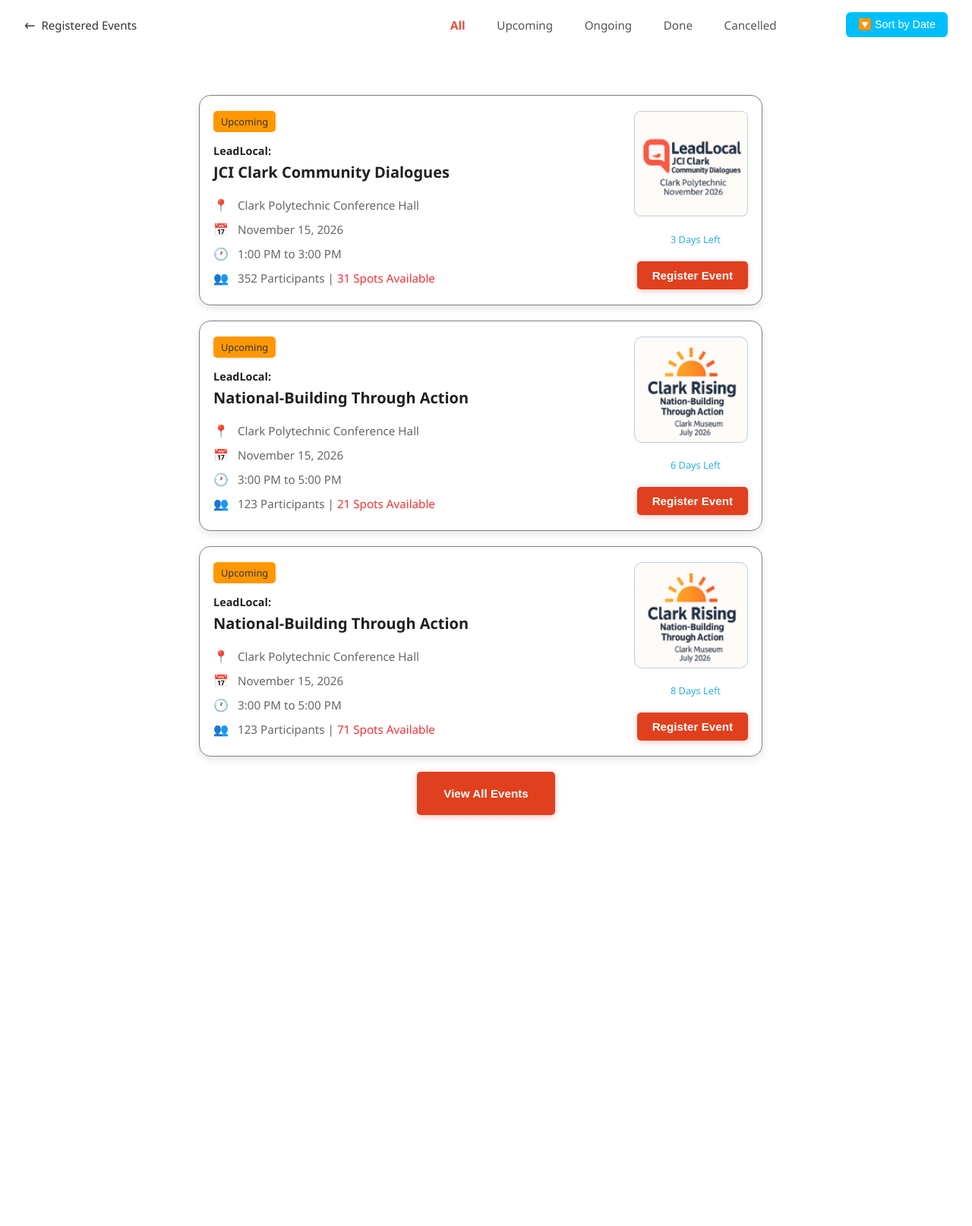
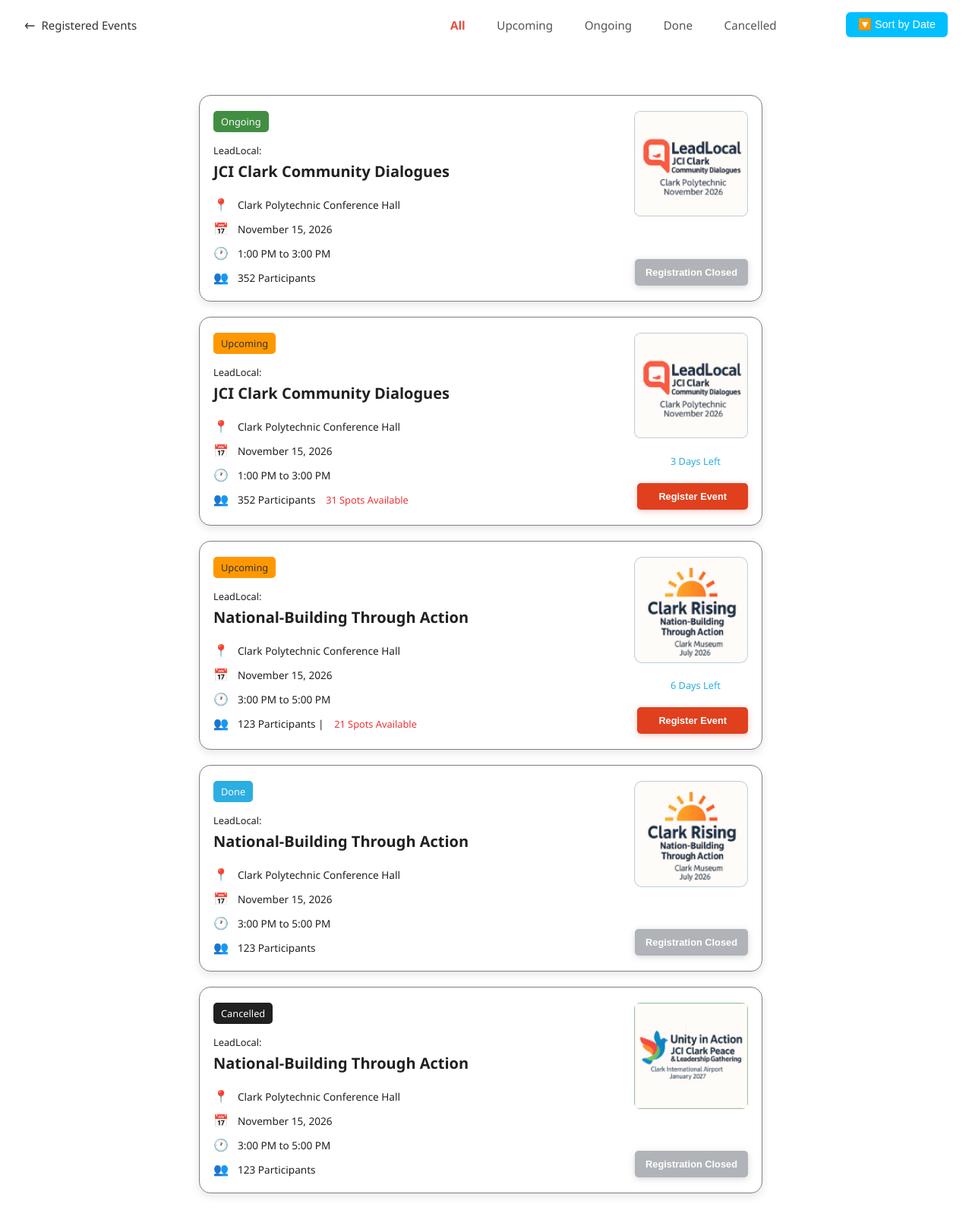
Before and after one commit to ellacalugay/JCI-WORLD-CONGRESS, a plain HTML site: page allevents.html in a window 1280 px wide. Shown: the whole page at 76% size. Before the commit the page ends 1113 px from the top, so only its background shows below. Drawn offline with Linux system fonts and the light colour scheme; a script that the page names is missing.

Commit message:
Enhance event display with new badges, improved navigation, and updated styles for better user interaction

```diff
--- a/allevents.html
+++ b/allevents.html
@@ -10,8 +10,8 @@
 
 <div class="top-bar">
   <div class="nav-left">
-    <span class="back-arrow">←</span>
-    <span class="bar-title">Registered Events</span>
+    <span class="back-arrow" onclick="window.location.href='index.html'">←</span>
+    <span class="bar-title" >Registered Events</span>
   </div>
 
   <div class="filter-tabs">
@@ -29,7 +29,44 @@
   </div>
 </div>
 
-  <section class="events-section"> </div>
+<section class="events-section"> </div>
+
+<div class="event-container">
+    <div class="event-card-highlight">
+        <div class="event-header">
+            <div class="event-left">
+                <span class="badge-ongoing">Ongoing</span>
+                <p class="event-lead">LeadLocal:</p>
+                <h2 class="event-title">JCI Clark Community Dialogues</h2>
+
+                <div class="event-details">
+                    <div class="detail-item">
+                    <div class="detail-icon location-icon">📍</div>
+                    <span>Clark Polytechnic Conference Hall</span>
+                </div>
+
+                <div class="detail-item">
+                    <div class="detail-icon calendar-icon">📅</div>
+                    <span>November 15, 2026</span>
+                </div>
+
+                <div class="detail-item">
+                    <div class="detail-icon time-icon">🕐</div>
+                    <span>1:00 PM to 3:00 PM</span>
+                </div>
+
+                <div class="detail-item">
+                    <div class="detail-icon people-icon">👥</div>
+                    <span>352 Participants</span>
+                </div>
+            </div>
+        </div>
+        <div class="right-side">
+            <img src="pictures/LeadLocal.png" alt="Lead Local Event" class="event-logo" />
+                <button class="closed-btn"> Registration Closed </button>
+            </div>
+    </div>
+</div>
 
 <div class="event-container">
     <div class="event-card-highlight">
@@ -57,7 +94,7 @@
 
                 <div class="detail-item">
                     <div class="detail-icon people-icon">👥</div>
-                    <span>352 Participants | <span class="spots-available">31 Spots Available</span></span>
+                    <span>352 Participants <span class="spots-available">31 Spots Available</span></span>
                 </div>
             </div>
         </div>
@@ -109,7 +146,7 @@
     <div class="event-card-highlight">
         <div class="event-header">
             <div class="event-left">
-                <span class="badge">Upcoming</span>
+                <span class="badge-done">Done</span>
                 <p class="event-lead">LeadLocal:</p>
                 <h3 class="event-title">National-Building Through Action</h3>
 
@@ -131,21 +168,52 @@
 
                 <div class="detail-item">
                     <div class="detail-icon people-icon">👥</div>
-                    <span>123 Participants | <span class="spots-available">71 Spots Available</span></span>
+                    <span>123 Participants</span>
                 </div>
             </div>
         </div>
             <div class="right-side">
                 <img src="pictures/ClarkRising.png" alt="ClarkRising Event" class="event-logo" />
-                <div class="days-left">8 Days Left</div>
-                <button class="register-btn" onclick="window.location.href='RegistrationStyle.html'"> Register Event </button>
+                <button class="closed-btn"> Registration Closed </button>
             </div>
         </div>
     </div>
 
-      <div class="view-all-container">
-        <button class="view-all-btn" onclick="viewAllEvents()">View All Events</button>
-      </div>
+    <div class="event-card-highlight">
+        <div class="event-header">
+            <div class="event-left">
+                <span class="badge-cancel">Cancelled</span>
+                <p class="event-lead">LeadLocal:</p>
+                <h3 class="event-title">National-Building Through Action</h3>
+
+                <div class="event-details">
+                    <div class="detail-item">
+                    <div class="detail-icon location-icon">📍</div>
+                    <span>Clark Polytechnic Conference Hall</span>
+                </div>
+
+                <div class="detail-item">
+                    <div class="detail-icon calendar-icon">📅</div>
+                    <span>November 15, 2026</span>
+                </div>
+
+                <div class="detail-item">
+                    <div class="detail-icon time-icon">🕐</div>
+                    <span>3:00 PM to 5:00 PM</span>
+                </div>
+
+                <div class="detail-item">
+                    <div class="detail-icon people-icon">👥</div>
+                    <span>123 Participants</span>
+                </div>
+            </div>
+        </div>
+            <div class="right-side">
+                <img src="pictures/Unity.png" alt="UnityEvent" class="event-logo" />
+                <button class="closed-btn"> Registration Closed </button>
+            </div>
+        </div>
+    </div>
     </div>
   </section>
   <script src="script.js"></script>
--- a/style.css
+++ b/style.css
@@ -72,22 +72,8 @@ body {
 }
 
 /* Create the gradient border effect on hover */
-/* Hover effect with animated gradient border */
-.event-card-highlight:hover::before {
-    content: "";
-    position: absolute;
-    top: -5px;
-    left: -5px;
-    right: -5px;
-    bottom: -5px;
-    border-radius: 20px;
-    z-index: -1;
-    background: linear-gradient(135deg, yellow, orange, red);
-    animation: gradientSwitch 2s ease-in-out forwards;
-}
-
 /* Inner white mask to simulate border only */
-.event-card-highlight:hover::before {
+.event-card-highlight:has(.badge):hover::before {
     content: "";
     position: absolute;
     top: -5px;
@@ -100,7 +86,7 @@ body {
     animation: multiGradient 18s linear infinite;
 }
 
-.event-card-highlight:hover::after {
+.event-card-highlight:has(.badge):hover::after {
     content: "";
     position: absolute;
     top: 5px;
@@ -161,12 +147,46 @@ body {
     margin-bottom: 15px;
 }
 
+.badge-ongoing {
+    background-color: #418E43;
+    color: #FBFBFA;
+    padding: 5px 10px;
+    border-radius: 5px;
+    font-size: 0.8rem;
+    display: inline-block;
+    margin-bottom: 15px;
+}
+
+.badge-done {
+    background-color: #2CAEE2;
+    color: #FBFBFA;
+    padding: 5px 10px;
+    border-radius: 5px;
+    font-size: 0.8rem;
+    display: inline-block;
+    margin-bottom: 15px;
+}
+
+.badge-cancel {
+    background-color: #202020;
+    color: #FBFBFA;
+    padding: 5px 10px;
+    border-radius: 5px;
+    font-size: 0.8rem;
+    display: inline-block;
+    margin-bottom: 15px;
+}
+
 .event-lead {
-    font-size: 0.9rem;
+    font-size: 0.8rem;
     color: #202020;
     margin: 0 0 5px 0;
     text-align: left;
-    font-weight: bold;
+    font-weight: 500;
+}
+
+.h1 .event-title {
+    font-weight: 200;
 }
 
 .event-title {
@@ -177,7 +197,7 @@ body {
     text-align: left;
 }
 
-.event-card-highlight:hover .event-title {
+.event-card-highlight:has(.badge):hover .event-title {
     color: #0f5373;
 }
 
@@ -191,8 +211,8 @@ body {
     display: flex;
     align-items: center;
     gap: 12px;
-    font-size: 0.95rem;
-    color: #666;
+    font-size: 0.85rem;
+    color:#202020;
 }
 
 .detail-icon {
@@ -211,6 +231,12 @@ body {
 
 .spots-available {
     color: #ee3336;
+    padding: 5px 10px;
+    border-radius: 5px;
+    font-size: 0.8rem;
+    background-color: transparent;
+    border: none;
+    transition: all 0.3s ease;
 }
 
 .right-side {
@@ -234,8 +260,19 @@ body {
     transition: all 0.3s ease;
 }
 
+.spots-available-2 {
+    color: #0F5373;
+    padding: 5px 10px;
+    border-radius: 5px;
+    font-size: 0.8rem;
+    margin-right: 26px;
+    background-color: transparent;
+    border: none;
+    transition: all 0.3s ease;
+}
+
 /* On hover of the event card, trigger animation */
-.event-card-highlight:hover .days-left {
+.event-card-highlight:has(.badge):hover .days-left {
     animation: daysLeftGradient 18s linear infinite;
     color: white;
 }
@@ -265,14 +302,14 @@ body {
 
 
 .register-btn {
-    padding: 10px 20px;
+    padding: 10px 28px;
     background-color: #e0401e;
     color: white;
     border: none;
     border-radius: 5px;
     font-weight: bold;
     cursor: pointer;
-    font-size: 0.95rem;
+    font-size: 0.80rem;
     box-shadow: 0 2px 8px rgba(244, 67, 54, 0.3);
     transition: all 0.3s ease;
 }
@@ -283,6 +320,19 @@ body {
     box-shadow: 0 4px 12px rgba(244, 67, 54, 0.4);
 }
 
+.closed-btn {
+    padding: 10px 14px;
+    margin-top: 40px;
+    background-color: #B0B3B8;
+    color: white;
+    border: none;
+    border-radius: 5px;
+    font-weight: bold;
+    cursor: pointer;
+    font-size: 0.80rem;
+    box-shadow: 0 2px 8px rgba(131, 128, 128, 0.3);
+    transition: all 0.3s ease;
+}
 .view-all-btn {
     padding: 20px 35px;
     background-color: #e0401e;
```
Also changed, not shown: index.html (+7 -7 lines), pictures/Unity.png (added).
